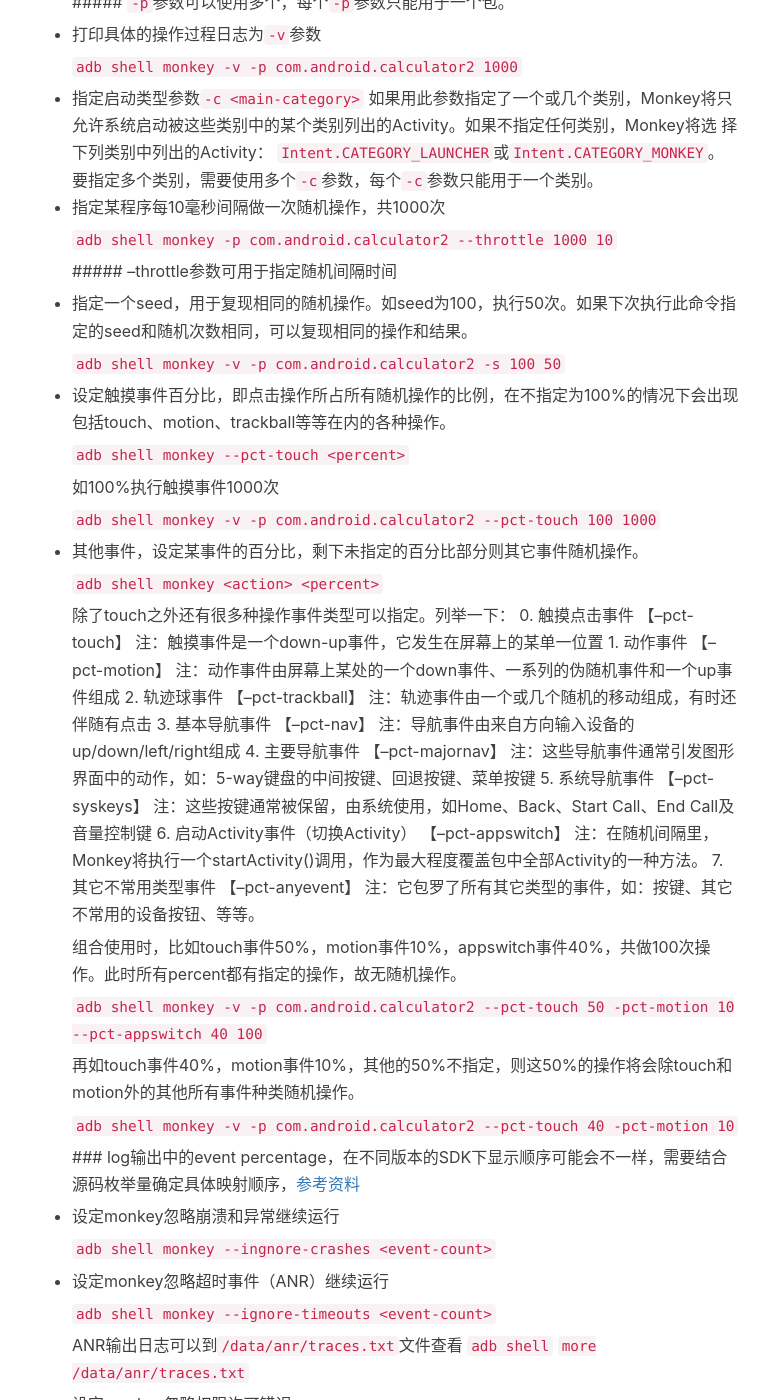
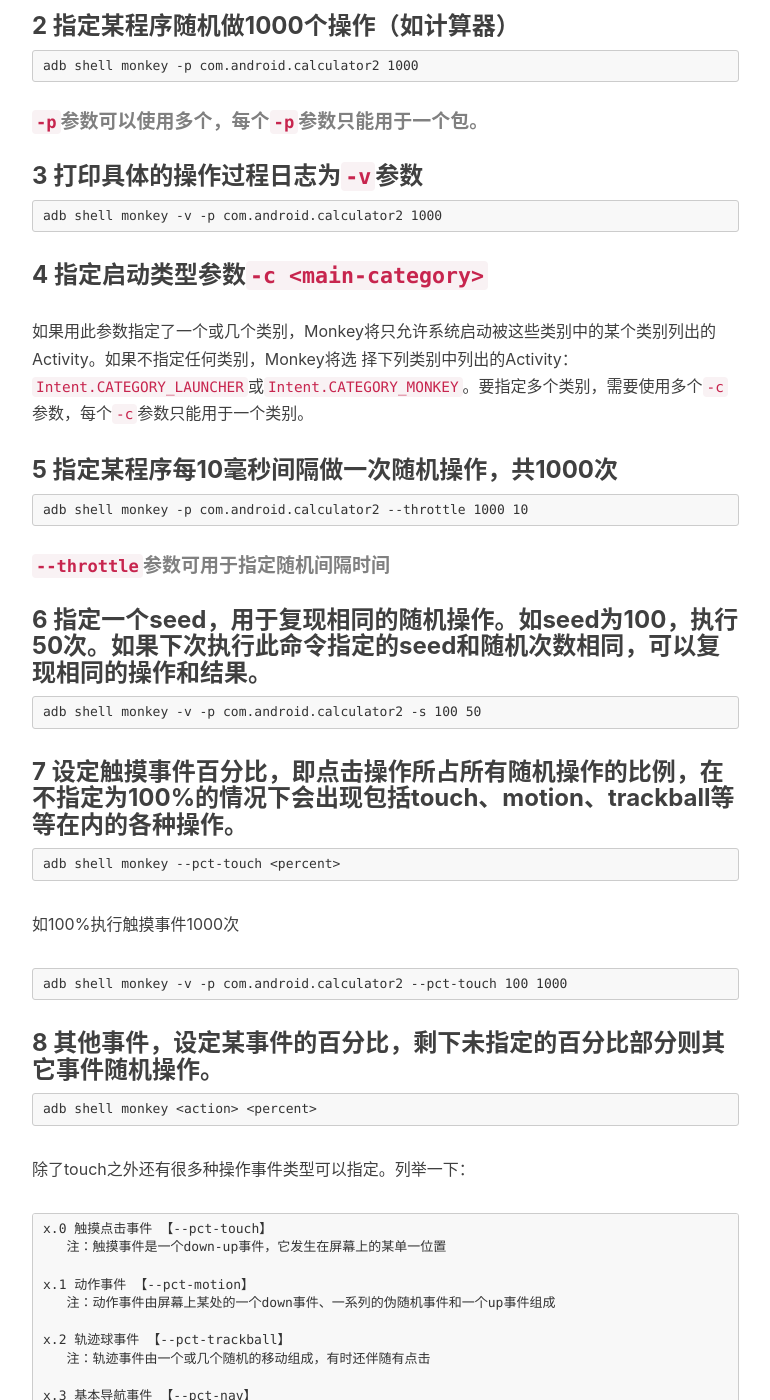
Before and after one commit to Dot1q84/dot1q84.github.io, a Jekyll site: the page built from _posts/2017-1-10-adb-monkey-notes.md, in a window 1280 px wide and 1400 px high, scrolled down 952 px. Shown: the whole window, without its empty margins (233-1003 px from the left). Built offline with Jekyll 4.4.1, drawn with Linux system fonts in a browser that asks for light colours; nearby versions of some CDN libraries; comment, search, counter and statistics services are not loaded; some of the changed text lies outside the part shown.

Commit message:
fix some syntax errors

```diff
--- a/_posts/2017-1-10-adb-monkey-notes.md
+++ b/_posts/2017-1-10-adb-monkey-notes.md
@@ -15,100 +15,113 @@ tags:
 
 ## Monkey命令
 
-- 简单用法帮助
+### 0 简单用法帮助
 
-	`adb shell monkey --help`
+	adb shell monkey --help
 
-- 使用monkey随机做1000个操作
+### 1 使用monkey随机做1000个操作
 
-	`adb shell monkey 1000`
+	adb shell monkey 1000
 
-- 指定某程序随机做1000个操作（如计算器）
+### 2 指定某程序随机做1000个操作（如计算器）
 
-	`adb shell monkey -p com.android.calculator2 1000`
+	adb shell monkey -p com.android.calculator2 1000
 
-	##### `-p`参数可以使用多个，每个`-p`参数只能用于一个包。
-- 打印具体的操作过程日志为`-v`参数
+##### `-p`参数可以使用多个，每个`-p`参数只能用于一个包。
 
-	`adb shell monkey -v -p com.android.calculator2 1000`
+### 3 打印具体的操作过程日志为`-v`参数
 
-- 指定启动类型参数`-c <main-category>`
-  如果用此参数指定了一个或几个类别，Monkey将只允许系统启动被这些类别中的某个类别列出的Activity。如果不指定任何类别，Monkey将选 择下列类别中列出的Activity： `Intent.CATEGORY_LAUNCHER`或`Intent.CATEGORY_MONKEY`。要指定多个类别，需要使用多个`-c`参数，每个`-c`参数只能用于一个类别。
-- 指定某程序每10毫秒间隔做一次随机操作，共1000次
+	adb shell monkey -v -p com.android.calculator2 1000
 
-	`adb shell monkey -p com.android.calculator2 --throttle 1000 10`
+### 4 指定启动类型参数`-c <main-category>`
 
-	##### --throttle参数可用于指定随机间隔时间
+如果用此参数指定了一个或几个类别，Monkey将只允许系统启动被这些类别中的某个类别列出的Activity。如果不指定任何类别，Monkey将选 择下列类别中列出的Activity： `Intent.CATEGORY_LAUNCHER`或`Intent.CATEGORY_MONKEY`。要指定多个类别，需要使用多个`-c`参数，每个`-c`参数只能用于一个类别。
 
-- 指定一个seed，用于复现相同的随机操作。如seed为100，执行50次。如果下次执行此命令指定的seed和随机次数相同，可以复现相同的操作和结果。
+### 5 指定某程序每10毫秒间隔做一次随机操作，共1000次
 
-	`adb shell monkey -v -p com.android.calculator2 -s 100 50`
+	adb shell monkey -p com.android.calculator2 --throttle 1000 10
 
-- 设定触摸事件百分比，即点击操作所占所有随机操作的比例，在不指定为100%的情况下会出现包括touch、motion、trackball等等在内的各种操作。
+##### `--throttle`参数可用于指定随机间隔时间
 
-	`adb shell monkey --pct-touch <percent>`
+### 6 指定一个seed，用于复现相同的随机操作。如seed为100，执行50次。如果下次执行此命令指定的seed和随机次数相同，可以复现相同的操作和结果。
 
-	如100%执行触摸事件1000次
+	adb shell monkey -v -p com.android.calculator2 -s 100 50
 
-	`adb shell monkey -v -p com.android.calculator2 --pct-touch 100 1000`
+### 7 设定触摸事件百分比，即点击操作所占所有随机操作的比例，在不指定为100%的情况下会出现包括touch、motion、trackball等等在内的各种操作。
 
-- 其他事件，设定某事件的百分比，剩下未指定的百分比部分则其它事件随机操作。
+	adb shell monkey --pct-touch <percent>
 
-	`adb shell monkey <action> <percent>`
+如100%执行触摸事件1000次
 
-	除了touch之外还有很多种操作事件类型可以指定。列举一下：
-		0. 触摸点击事件 【--pct-touch】
-		   注：触摸事件是一个down-up事件，它发生在屏幕上的某单一位置
-		1. 动作事件 【--pct-motion】
-		   注：动作事件由屏幕上某处的一个down事件、一系列的伪随机事件和一个up事件组成
-		2. 轨迹球事件 【--pct-trackball】
-		   注：轨迹事件由一个或几个随机的移动组成，有时还伴随有点击
-		3. 基本导航事件 【--pct-nav】
-		   注：导航事件由来自方向输入设备的up/down/left/right组成
-		4. 主要导航事件 【--pct-majornav】
-		   注：这些导航事件通常引发图形界面中的动作，如：5-way键盘的中间按键、回退按键、菜单按键
-		5. 系统导航事件 【--pct-syskeys】
-		   注：这些按键通常被保留，由系统使用，如Home、Back、Start Call、End Call及音量控制键
-		6. 启动Activity事件（切换Activity） 【--pct-appswitch】
-		   注：在随机间隔里，Monkey将执行一个startActivity()调用，作为最大程度覆盖包中全部Activity的一种方法。
-		7. 其它不常用类型事件 【--pct-anyevent】
-		   注：它包罗了所有其它类型的事件，如：按键、其它不常用的设备按钮、等等。
+	adb shell monkey -v -p com.android.calculator2 --pct-touch 100 1000
 
-	组合使用时，比如touch事件50%，motion事件10%，appswitch事件40%，共做100次操作。此时所有percent都有指定的操作，故无随机操作。
+### 8 其他事件，设定某事件的百分比，剩下未指定的百分比部分则其它事件随机操作。
 
-	`adb shell monkey -v -p com.android.calculator2 --pct-touch 50 -pct-motion 10 --pct-appswitch 40 100`
+	adb shell monkey <action> <percent>
 
-	再如touch事件40%，motion事件10%，其他的50%不指定，则这50%的操作将会除touch和motion外的其他所有事件种类随机操作。
+除了touch之外还有很多种操作事件类型可以指定。列举一下：
 
-	`adb shell monkey -v -p com.android.calculator2 --pct-touch 40 -pct-motion 10`
+	x.0 触摸点击事件 【--pct-touch】
+	   注：触摸事件是一个down-up事件，它发生在屏幕上的某单一位置
 
-	### log输出中的event percentage，在不同版本的SDK下显示顺序可能会不一样，需要结合源码枚举量确定具体映射顺序，[参考资料](http://blog.csdn.net/jlminghui/article/details/42268187)
+	x.1 动作事件 【--pct-motion】
+	   注：动作事件由屏幕上某处的一个down事件、一系列的伪随机事件和一个up事件组成
+
+	x.2 轨迹球事件 【--pct-trackball】
+	   注：轨迹事件由一个或几个随机的移动组成，有时还伴随有点击
+
+	x.3 基本导航事件 【--pct-nav】
+	   注：导航事件由来自方向输入设备的up/down/left/right组成
+
+	x.4 主要导航事件 【--pct-majornav】
+	   注：这些导航事件通常引发图形界面中的动作，如：5-way键盘的中间按键、回退按键、菜单按键
+
+	x.5 系统导航事件 【--pct-syskeys】
+	   注：这些按键通常被保留，由系统使用，如Home、Back、Start Call、End Call及音量控制键
+
+	x.6 启动Activity事件（切换Activity） 【--pct-appswitch】
+	   注：在随机间隔里，Monkey将执行一个startActivity()调用，作为最大程度覆盖包中全部Activity的一种方法。
+
+	x.7 其它不常用类型事件 【--pct-anyevent】
+	   注：它包罗了所有其它类型的事件，如：按键、其它不常用的设备按钮、等等。
+
+组合使用时，比如touch事件50%，motion事件10%，appswitch事件40%，共做100次操作。此时所有percent都有指定的操作，故无随机操作。
+
+	adb shell monkey -v -p com.android.calculator2 --pct-touch 50 -pct-motion 10 --pct-appswitch 40 100
+
+再如touch事件40%，motion事件10%，其他的50%不指定，则这50%的操作将会除touch和motion外的其他所有事件种类随机操作。
+
+	adb shell monkey -v -p com.android.calculator2 --pct-touch 40 -pct-motion 10
 
 
-- 设定monkey忽略崩溃和异常继续运行
+### log输出中的event percentage，在不同版本的SDK下显示顺序可能会不一样，需要结合源码枚举量确定具体映射顺序，[参考资料](http://blog.csdn.net/jlminghui/article/details/42268187)
 
-	`adb shell monkey --ingnore-crashes <event-count>`
 
-- 设定monkey忽略超时事件（ANR）继续运行
+### 9 设定monkey忽略崩溃和异常继续运行
 
-	`adb shell monkey --ignore-timeouts <event-count>`
+	adb shell monkey --ingnore-crashes <event-count>
 
-	ANR输出日志可以到`/data/anr/traces.txt`文件查看
-	`adb shell`
-	`more /data/anr/traces.txt`
+### 10 设定monkey忽略超时事件（ANR）继续运行
 
-- 设定monkey忽略权限许可错误
+	adb shell monkey --ignore-timeouts <event-count>
 
-	`adb shell monkey --ignore-security-exceptions`
+ANR输出日志可以到`/data/anr/traces.txt`文件查看
+
+	adb shell
+	more /data/anr/traces.txt
+
+### 11 设定monkey忽略权限许可错误
+
+	adb shell monkey --ignore-security-exceptions
 
 
 ## MonkeyScript
 
 ### 1 命令简介
 
-- 执行Monkey脚本的命令：
+执行Monkey脚本的命令：
 
-	`adb shell monkey -f <scriptfile> <event-count>`
+	adb shell monkey -f <scriptfile> <event-count>
 
 #### 1.1 DispatchTrackball命令
 
@@ -129,6 +142,7 @@ tags:
 	 * edgeflags 超出屏幕范围
 	 **/
 	DispatchTrackball(long downtime, long eventide, int action, float x, float y, float pressure, float size, int metastate, float xprecision, float yprecision, int device, int edgeflags)
+
 
 比较重要的参数有action、x和y，其他参数基本上不经常调整。
 
@@ -172,6 +186,7 @@ tags:
 	 * Activity Activity名
 	 **/
 	LaunchActivity(String packageName, String activityName)
+
 ### 注意：如果某个Activity在AndroidManifest中没有声明`android:exported="true"`，是无法从外部调用的，会导致LaunchActivity命令失效
 
 #### 1.5 UserWait命令
@@ -194,7 +209,7 @@ tags:
 
 ### 2 示例
 
-#### 注：使用Android sdk里的tools目录中提供的工具UI Automator Viewer可以拾取查看APP界面控件的id和坐标范围等一系列信息，这货的文件名一般为uiautomatorviewer。
+##### 注：使用Android sdk里的tools目录中提供的工具UI Automator Viewer可以拾取查看APP界面控件的id和坐标范围等一系列信息，这货的文件名一般为uiautomatorviewer。
 
 准备脚本文件mock.script
 内容如下
@@ -213,14 +228,17 @@ tags:
 	DispatchPress(66) #点击回车按钮
 
 具体点击位置坐标值可以使用工具查看具体APP界面确定坐标取值。
+
 #### 如果编写脚本是在电脑上编写，需要把script文件push到手机上再通过adb shell执行。
+
 如：
-	`adb push mook.script /data/local/tmp/`
-	`adb shell monkey -f /data/local/tmp/mook.script 2` ##执行两次脚本
+
+	adb push mook.script /data/local/tmp/
+	adb shell monkey -f /data/local/tmp/mook.script 2 #执行两次脚本
 
 MonkeyScript无法进行调试，执行过程出现错误也不会报错，需要对照脚本源码和运行效果判断出错点。
 
-## MonkeyRunner(Python 脚本）
+## MonkeyRunner(Python 脚本)
 
 ### 0 执行MonkeyRunner脚本
 
@@ -237,11 +255,11 @@ monkeyrunner工具在Android SDK的tools目录中提供，配好了环境变量
 	void alert(String message, String title, String okTitle)
 
 例如demo1_1.py:
+
 	#!/usr/bin/python
 	#-*- UTF-8 -*-
 	from com.android.monkeyrunner import MonkeyRunner
 	MonkeyRunner.alert('弹框消息体', '弹框标题', '按钮名称')
-
 
 #### 1.2 MonkeyRunner - waitForConnection 等待设备连接
 
@@ -264,6 +282,7 @@ timeout参数为超时时间，单位是秒。
 那么连接这台设备，设定5s超时的命令就是
 
 	device = MonkeyRunner.waitForConnection(5, "192.168.31.100:5555")
+
 #### 1.3 MonkeyDevice - drag 拖动
 
 start和end分别是拖动的起止点位置。
```
